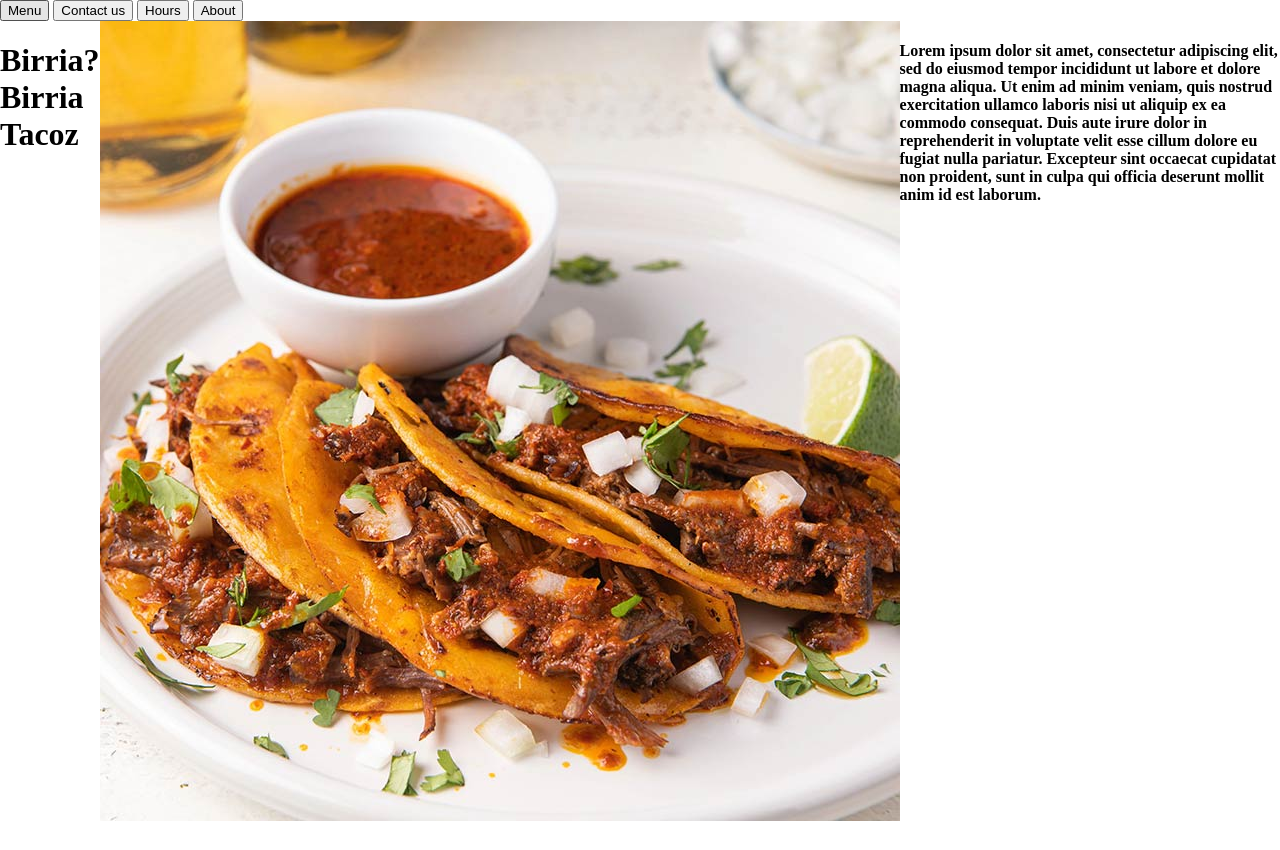
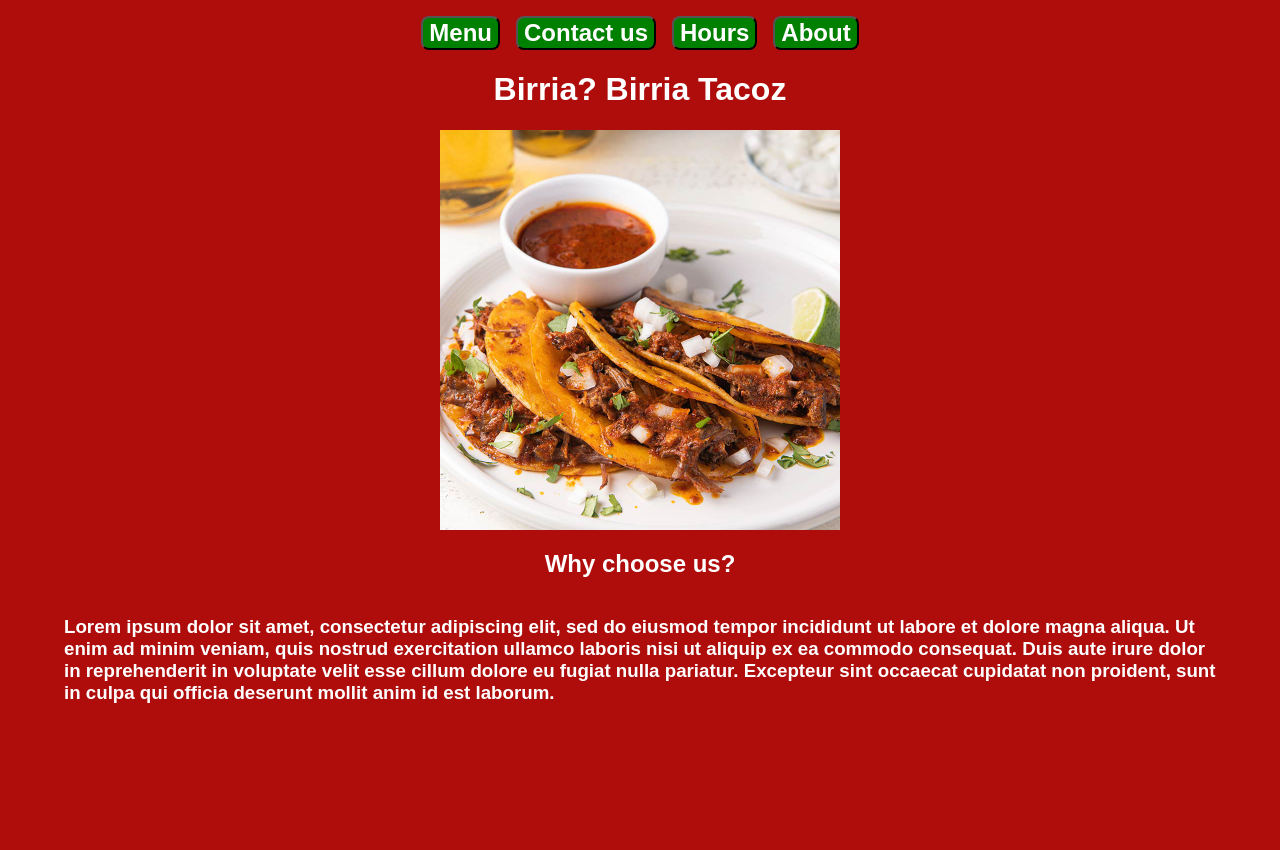
Before and after one commit to ayewhosthat/Restaurant-page, a website built with webpack: page src/index.html in a window 1280 px wide. Before the commit the page ends 821 px from the top, so only its background shows below. Built offline with nearby package versions, Linux system fonts and the light colour scheme.

Commit message:
Add h2 + page styling

```diff
--- a/src/index.js
+++ b/src/index.js
@@ -9,7 +9,10 @@ function loadPage() {
     element.appendChild(title);
     myIcon.src = Birria;
     element.appendChild(myIcon); // append image to content container
-    const description = document.createElement('h4');
+    const attention = document.createElement('h2');
+    attention.textContent = 'Why choose us?';
+    element.appendChild(attention);
+    const description = document.createElement('h3');
     description.textContent = "Lorem ipsum dolor sit amet, consectetur adipiscing elit, sed do eiusmod tempor incididunt ut labore et dolore magna aliqua. Ut enim ad minim veniam, quis nostrud exercitation ullamco laboris nisi ut aliquip ex ea commodo consequat. Duis aute irure dolor in reprehenderit in voluptate velit esse cillum dolore eu fugiat nulla pariatur. Excepteur sint occaecat cupidatat non proident, sunt in culpa qui officia deserunt mollit anim id est laborum.";
     element.appendChild(description);
 }
--- a/src/style.css
+++ b/src/style.css
@@ -1,8 +1,45 @@
+html, body {
+    height: 100%;
+}
+
 body {
     margin: 0;
+    padding-left: 5%;
+    padding-right: 5%;
+    font-family: Arial, Helvetica, sans-serif;
+    background-color: rgb(175, 12, 12);
+}
+
+nav {
+    display: flex;
+    justify-content: center;
+    gap: 16px;
+    padding-top: 16px;
+}
+
+nav > button {
+    font-size: 24px;
+    height: fit-content;
+    color: white;
+    font-weight: bold;
+    border-radius: 8px;
+    background-color: green;
+    cursor: pointer;
 }
 
 div#content {
+    color: white;
+    height: 100%;
     display: flex;
-    justify-content: center;
+    flex-direction: column;
+    align-items: center;
+
 }
+
+#content > img {
+    height: 50%;
+}
+
+#content > h2 {
+    font-weight: bold;
+}
```
Also changed, not shown: src/birria_tacos.jpg (deleted).
